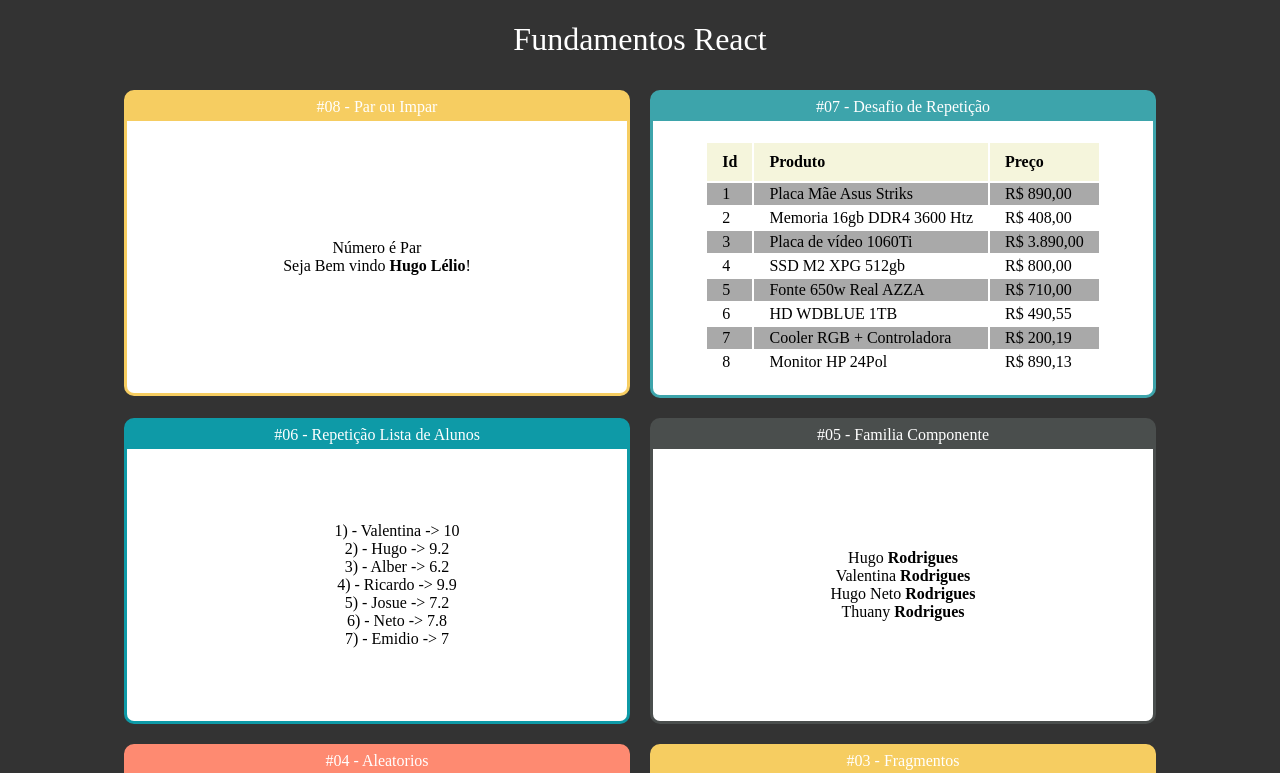
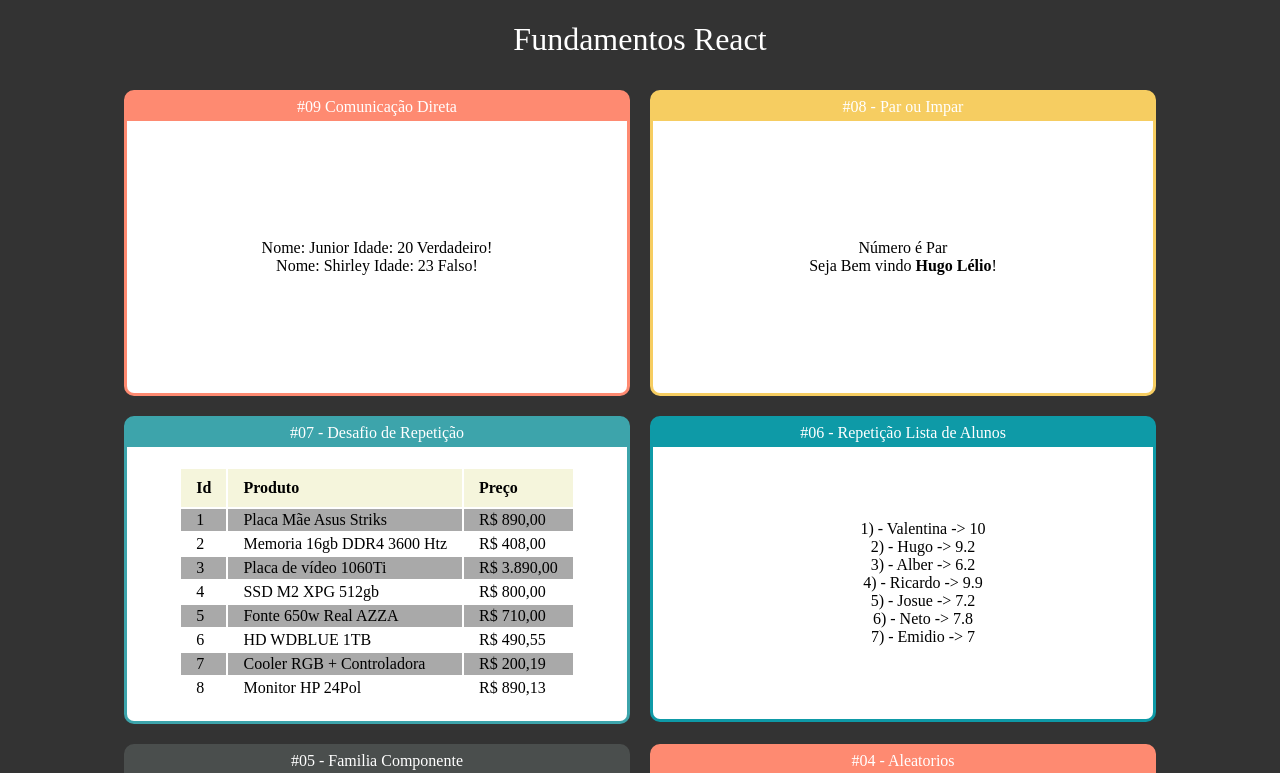
Before and after one commit to hugolrjdev/reactStudant, a React (Create React App) app in the folder fundamentos-react/: page / in a window 1280 px wide. Shown: the top 773 px of the page. Built offline with nearby package versions, Linux system fonts and the light colour scheme.

Commit message:
comunicação direta pai para filho

```diff
--- a/fundamentos-react/src/App.jsx
+++ b/fundamentos-react/src/App.jsx
@@ -1,6 +1,6 @@
 /* eslint-disable import/no-anonymous-default-export */
 import './App.css';
-
+import DiretaPai from './componentes/comunicacao/DiretaPai';
 import ParouImpar from './componentes/condicional/ParouImpar';
 import TabelaDeProdutos from './componentes/repeticao/TabelaDeProdutos';
 import ListaAlunos from './componentes/repeticao/ListaAlunos';
@@ -23,6 +23,10 @@ export default props =>
 
 
             <div className="cards">
+
+            <Card titulo="#09 Comunicação Direta" color="#fe8a71">
+                <DiretaPai></DiretaPai>
+            </Card>
 
             <Card titulo="#08 - Par ou Impar" color="#f6cd61">
                 <ParouImpar numero="18"/>
--- /dev/null
+++ b/fundamentos-react/src/componentes/comunicacao/DiretaFilho.jsx
@@ -0,0 +1,10 @@
+/* eslint-disable import/no-anonymous-default-export */
+export default props =>{
+    return(
+        <div>
+            <span>Nome: {props.nome} </span>
+            <span> Idade: {props.idade} </span>
+            <span>{props.nerd ? "Verdadeiro" : "Falso"}!</span>
+        </div>
+    );
+}
--- /dev/null
+++ b/fundamentos-react/src/componentes/comunicacao/DiretaPai.jsx
@@ -0,0 +1,13 @@
+/* eslint-disable import/no-anonymous-default-export */
+import React from "react";
+import DiretaFilho from './DiretaFilho';
+
+
+export default props =>{
+    return(
+        <div>
+            <DiretaFilho nome="Junior" idade={20} nerd={true}/>
+            <DiretaFilho nome="Shirley" idade={23} nerd={false}/>
+        </div>
+    );
+}
```
